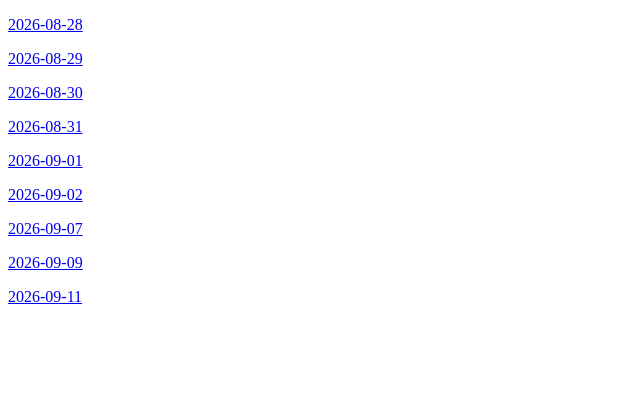
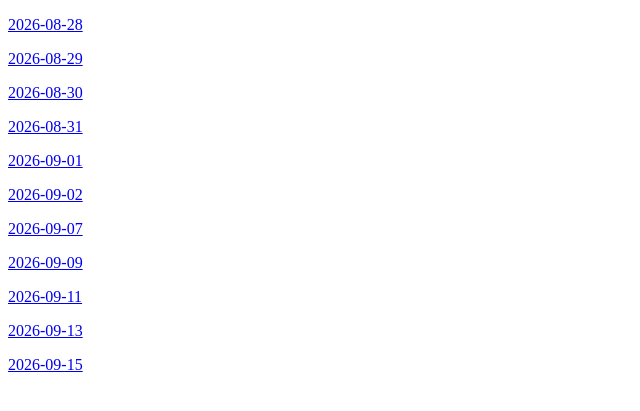
Before and after one commit to alchan00/alchan00.github.io, a Jekyll site: the page built from daily-notes/index.md, in a window 1280 px wide. Shown: the top 411 px of the page, without its empty margins (0-640 px from the left). Built offline with Jekyll 4.4.1, drawn with Linux system fonts in a browser that asks for light colours; our own code applies the rules of GitHub Pages for plain Markdown files.

Commit message:
Update index.md

```diff
--- a/daily-notes/index.md
+++ b/daily-notes/index.md
@@ -18,3 +18,8 @@
 [2026-09-09](2026-09-09/)
 
 [2026-09-11](2026-09-11/)
+
+
+[2026-09-13](2026-09-13/)
+
+[2026-09-15](2026-09-15/)
```
